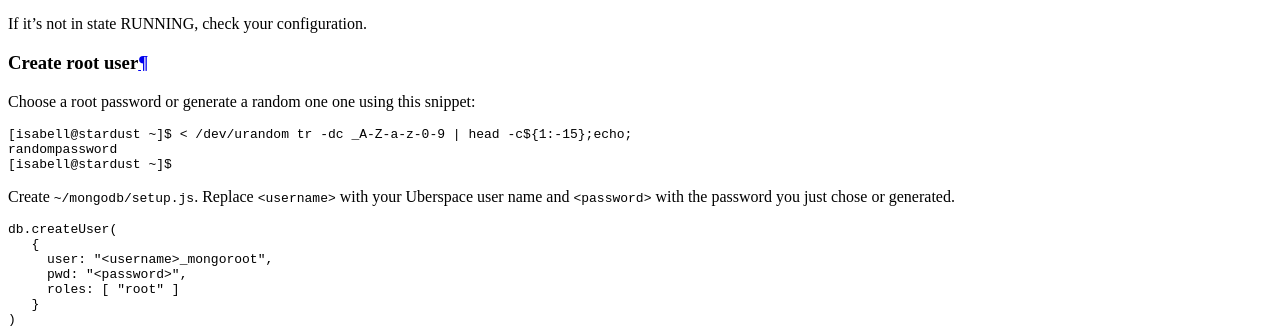
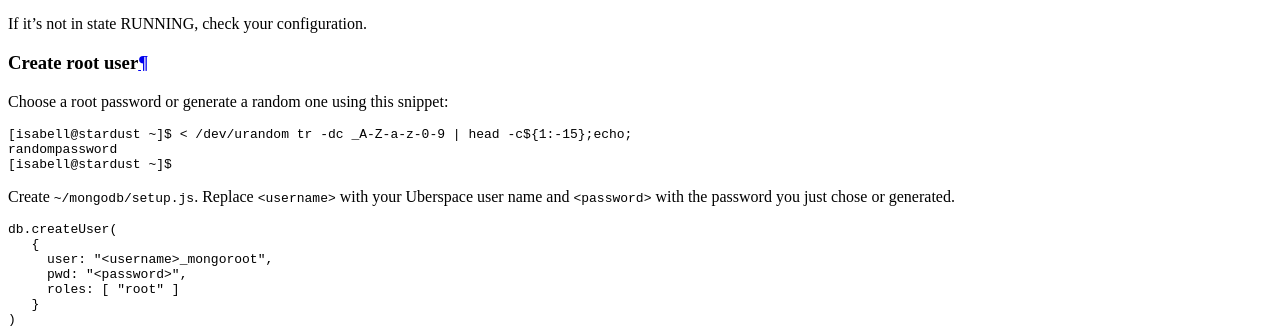
Before and after one commit to Uberspace/lab, a Sphinx documentation site: the page built from source/guide_mongodb.rst, in a window 1280 px wide and 900 px high, scrolled down 4863 px. Shown: the part 167-495 px from the top of the window. Built offline with Sphinx 7.4.7 and the Read the Docs theme 2.0.0, drawn with Linux system fonts in a browser that asks for light colours.

Commit message:
fixed typos

```diff
--- a/source/guide_jenkins.rst
+++ b/source/guide_jenkins.rst
@@ -41,7 +41,7 @@ Jenkins is released under the `MIT License <https://github.com/jenkinsci/jenkins
 Prerequisites
 =============
 
-We're using java version 8 or 11 `(9, 10 and 12 are currently not supported) <https://jenkins.io/doc/administration/requirements/java/>`_.
+We're using Java version 8 or 11 `(9, 10 and 12 are currently not supported) <https://jenkins.io/doc/administration/requirements/java/>`_.
 
 ::
 
--- a/source/guide_mongodb.rst
+++ b/source/guide_mongodb.rst
@@ -121,7 +121,7 @@ If it’s not in state RUNNING, check your configuration.
 Create root user
 -----------------
 
-Choose a root password or generate a random one one using this snippet:
+Choose a root password or generate a random one using this snippet:
 
 .. code-block:: bash
 
```
Also changed, not shown: other parts of source/guide_jenkins.rst (+1 -1 lines).
